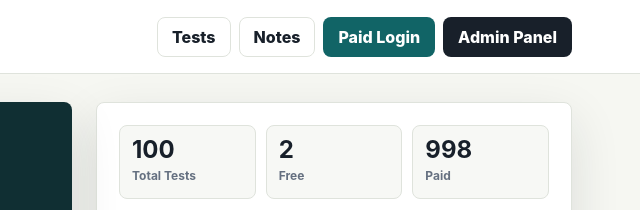
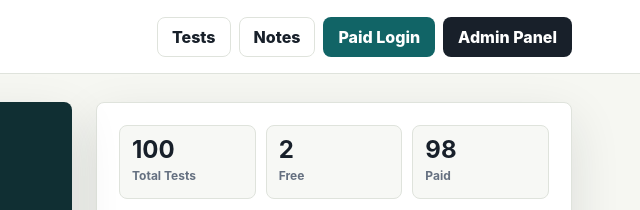
Before and after one commit to nursingsolution88/CHOTEST, a plain HTML site: page index.html in a window 1280 px wide. Shown: the top 210 px of the page, 640-1280 px from the left. Drawn offline with Linux system fonts and the light colour scheme.

Commit message:
Update index.html

```diff
--- a/index.html
+++ b/index.html
@@ -761,7 +761,7 @@
               <span>Free</span>
             </div>
             <div class="metric">
-              <strong id="metricPaid">998</strong>
+              <strong id="metricPaid">98</strong>
               <span>Paid</span>
             </div>
           </div>
```
